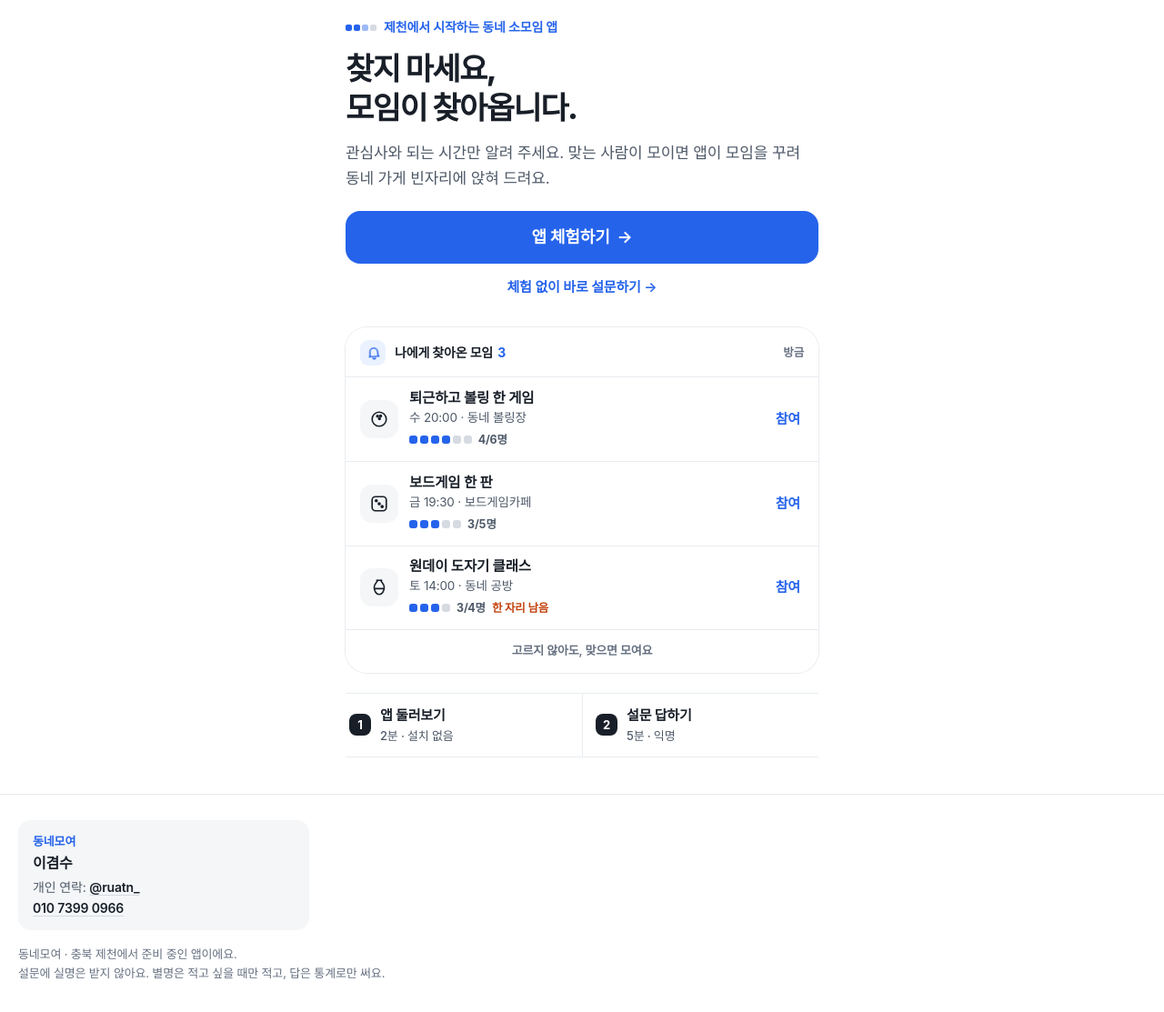
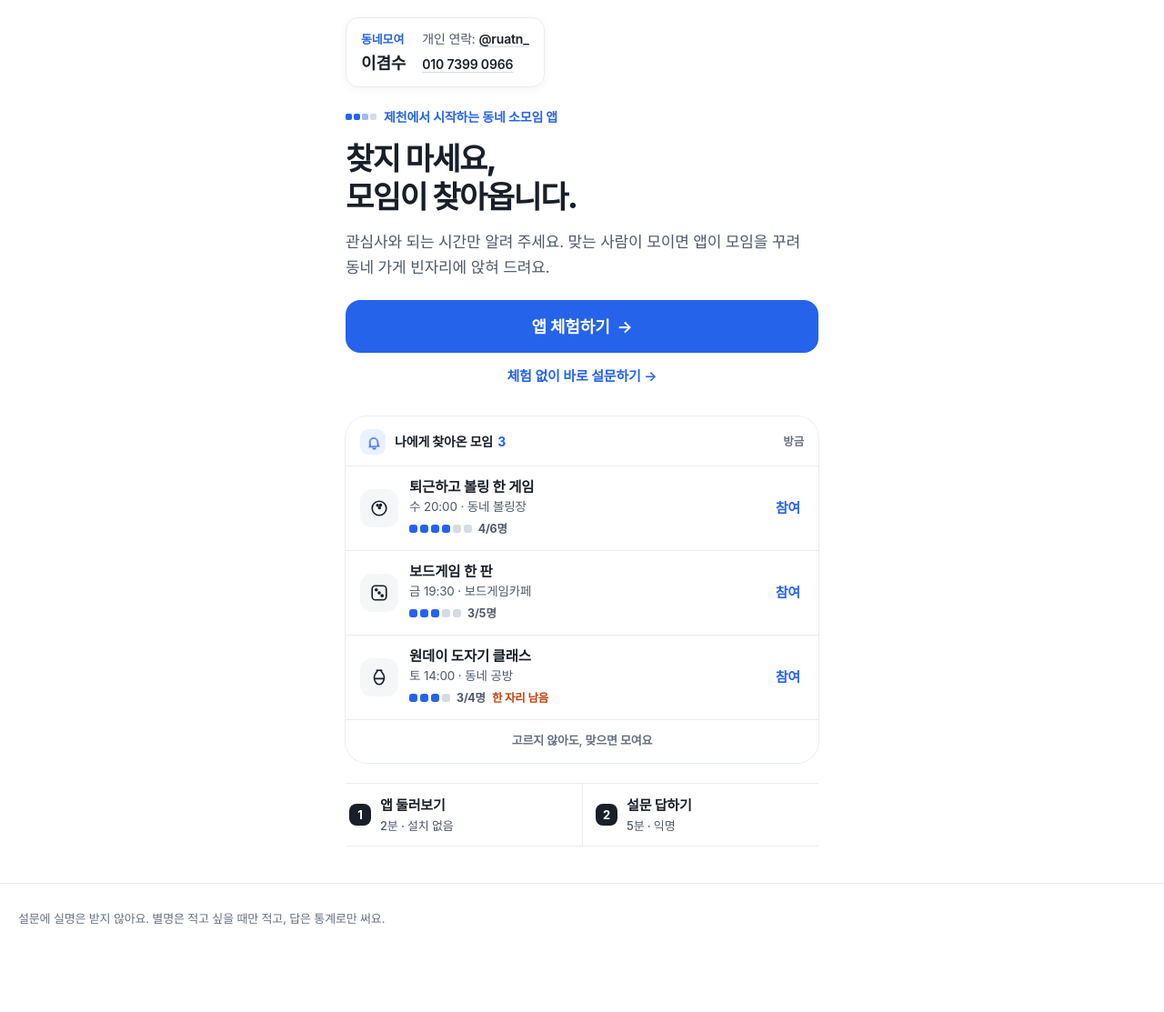
Before and after one commit to gyeomsSoo/localmoyeo, a plain HTML site: page index.html in a window 1280 px wide. Shown: the part 45-1158 px from the top of the page at 91% size. After the commit the page ends 1098 px from the top, so only its background shows below. Drawn offline with Linux system fonts and the light colour scheme; a web font is replaced by a local one.

Commit message:
사이트 갱신 2026-11-20 19:13

```diff
--- a/css/base.css
+++ b/css/base.css
@@ -605,23 +605,30 @@ html.lock, html.lock body { overflow: hidden; }
   line-height: 1.6;
   border-top: 1px solid var(--line);
 }
-/* 만든 사람 — 바닥글 맨 위의 작은 카드 */
+/* 만든 사람 명함 — 첫 페이지 맨 위. 폰에선 두 줄 두 칸으로 낮게(버튼이 첫 화면 안에 들어오게):
+   [동네모여 | 개인 연락: @ruatn_]
+   [이겸수   | 010 7399 0966    ]   — 읽는 순서는 위→아래, 왼쪽 칸 다음 오른쪽 칸 */
 .maker {
-  display: flex;
-  flex-direction: column;
-  gap: 2px;
-  max-width: 320px;
-  margin: 0 0 16px;
-  padding: 14px 16px;
+  display: grid;
+  grid-template-columns: auto 1fr;
+  grid-template-rows: auto auto;
+  grid-auto-flow: column;
+  column-gap: 18px;
+  row-gap: 2px;
+  align-items: baseline;
+  padding: 12px 16px;
+  border: 1px solid var(--line);
   border-radius: var(--r-m);
-  background: var(--bg);
+  background: var(--paper);
+  box-shadow: 0 2px 10px rgba(25, 31, 40, .05);
   font-style: normal;
   color: var(--sub);
   font-size: 14px;
   line-height: 1.5;
 }
 .maker-brand { color: var(--brand); font-size: 13px; font-weight: 700; }
-.maker-name { color: var(--ink); font-size: 16px; font-weight: 700; margin-bottom: 2px; }
+.maker-name { color: var(--ink); font-size: 18px; font-weight: 800; }
+.maker-line { justify-self: start; }
 .maker a { color: var(--ink); font-weight: 600; text-decoration: underline; text-decoration-color: var(--line-strong); text-underline-offset: 3px; }
 .maker a:hover { text-decoration-color: currentColor; }
 
--- a/css/home.css
+++ b/css/home.css
@@ -14,13 +14,14 @@
   grid-template-columns: minmax(0, 1fr);
   /* 폰: 글 → 버튼 → 찾아온 모임 → 순서 안내. 인앱 브라우저는 보이는 높이가 650px 안팎이라
      버튼이 첫 화면 안에 들어와야 한다 */
-  grid-template-areas: "copy" "cta" "stage" "plan";
+  grid-template-areas: "maker" "copy" "cta" "stage" "plan";   /* 11-20: 맨 위에 만든 사람 명함 */
   gap: 22px;
   padding: 8px var(--gutter) 40px;
   max-width: 560px;
   width: 100%;
   margin: 0 auto;
 }
+.hero .maker { grid-area: maker; justify-self: start; }
 .hero-copy { grid-area: copy; }
 .hero-stage { grid-area: stage; }
 .hero-cta { display: contents; }
@@ -178,15 +179,15 @@
   .hero {
     max-width: 1200px;
     grid-template-columns: minmax(0, 1fr) 560px;
-    grid-template-areas: "copy stage" "cta stage";
-    grid-template-rows: auto 1fr;
+    grid-template-areas: "maker stage" "copy stage" "cta stage";
+    grid-template-rows: auto auto 1fr;
     column-gap: 72px;
     row-gap: 32px;
     padding-top: 24px;
     padding-bottom: 56px;
   }
   .hero-cta { display: block; grid-area: cta; }
-  .hero-copy { align-self: end; padding-top: 48px; }
+  .hero-copy { align-self: end; padding-top: 24px; }
   .hero h1 { font-size: 60px; line-height: 1.16; }
   .lead { font-size: 19px; margin-top: 22px; }
   .eyebrow { font-size: 15px; margin-bottom: 20px; }
--- a/index.html
+++ b/index.html
@@ -53,6 +53,14 @@
   </header>
 
   <main id="main" class="hero">
+    <!-- 만든 사람 명함 — 첫 페이지 맨 위 (11-20 겸수님 요청, 이 형식 그대로) -->
+    <address class="maker">
+      <span class="maker-brand">동네모여</span>
+      <span class="maker-name">이겸수</span>
+      <span class="maker-line">개인 연락: <a href="https://www.instagram.com/ruatn_/" target="_blank" rel="noopener">@ruatn_</a></span>
+      <span class="maker-line"><a href="tel:01073990966">010 7399 0966</a></span>
+    </address>
+
     <div class="hero-copy">
       <p class="eyebrow"><span class="cells" aria-hidden="true"><i></i><i></i><i></i><i></i></span>제천에서 시작하는 동네 소모임 앱</p>
       <h1>찾지 마세요,<br>모임이 찾아옵니다.</h1>
@@ -137,14 +145,6 @@
   </main>
 
   <footer class="foot">
-    <!-- 만든 사람 (11-20 겸수님 요청 — 이 형식 그대로) -->
-    <address class="maker">
-      <span class="maker-brand">동네모여</span>
-      <span class="maker-name">이겸수</span>
-      <span class="maker-line">개인 연락: <a href="https://www.instagram.com/ruatn_/" target="_blank" rel="noopener">@ruatn_</a></span>
-      <span class="maker-line"><a href="tel:01073990966">010 7399 0966</a></span>
-    </address>
-    동네모여 · 충북 제천에서 준비 중인 앱이에요.<br>
     설문에 실명은 받지 않아요. 별명은 적고 싶을 때만 적고, 답은 통계로만 써요.
   </footer>
 </div>
```
